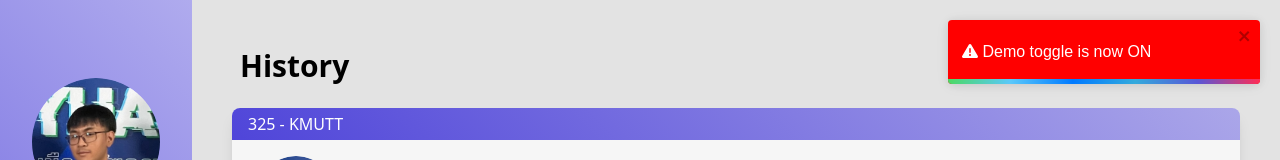
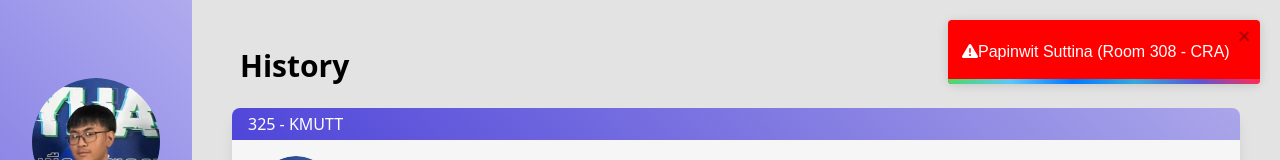
Before and after one commit to pergazuz/Sirisoft_hack_demo, a React (Vite) app in the folder sirisoft_frontend/: page /history in a window 1280 px wide. Both pictures are taken after a click on the icon 96 px from the left and 601 px from the top of the page. Shown: the top 160 px of the page. Built offline with nearby package versions, Linux system fonts and the light colour scheme.

Commit message:
Final demo again

```diff
--- a/sirisoft_frontend/src/components/NavbarLeft.jsx
+++ b/sirisoft_frontend/src/components/NavbarLeft.jsx
@@ -31,19 +31,27 @@ function HomePage() {
     return location.pathname === path;
   };
 
+  const peopleDetails = [
+    { name: 'Pirawit Saeheng', room: '325 - KMUTT' },
+    { name: 'Papinwit Suttina', room: '308 - CRA' },
+    { name: 'Panupong Kaewkhao', room: '307 - PSCM' },
+  ];
+
+
   useEffect(() => {
     let interval;
     let isRedBackground = true; // Flag to toggle between red and yellow backgrounds
 
     if (isNotificationsEnabled) {
       interval = setInterval(() => {
+        const randomPerson = peopleDetails[Math.floor(Math.random() * peopleDetails.length)];
         const backgroundColor = isRedBackground ? 'red' : 'yellow';
         const textColor = isRedBackground ? 'white' : 'black';
 
         const toastContent = (
-          <div style={{ color: textColor }}> {/* Dynamic text color */}
+          <div style={{ color: textColor }}>
             <FontAwesomeIcon icon={faExclamationTriangle} style={{ color: textColor }} />
-            {' Demo toggle is now ON'}
+            {`${randomPerson.name} (Room ${randomPerson.room})`}
           </div>
         );
 
```
